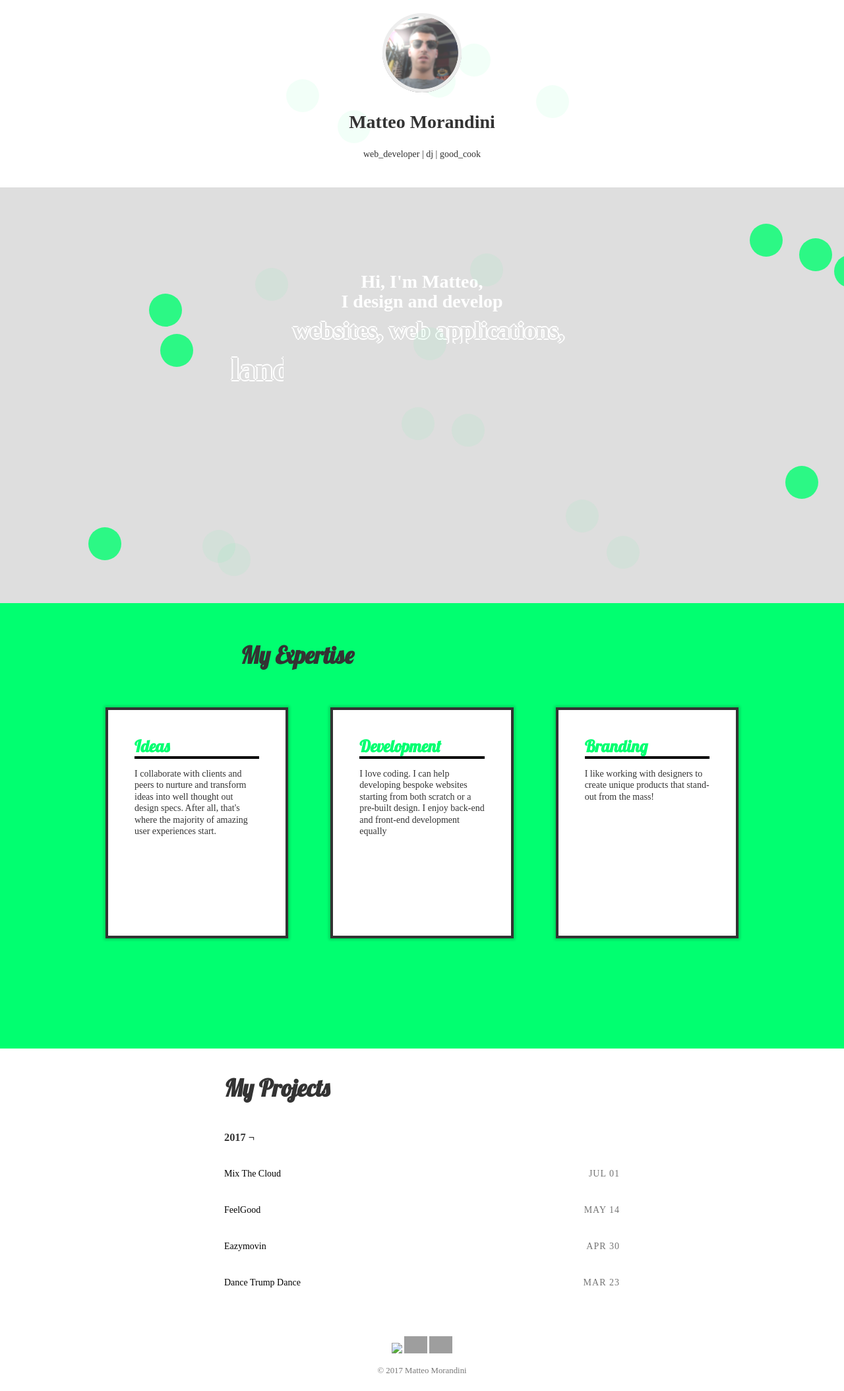
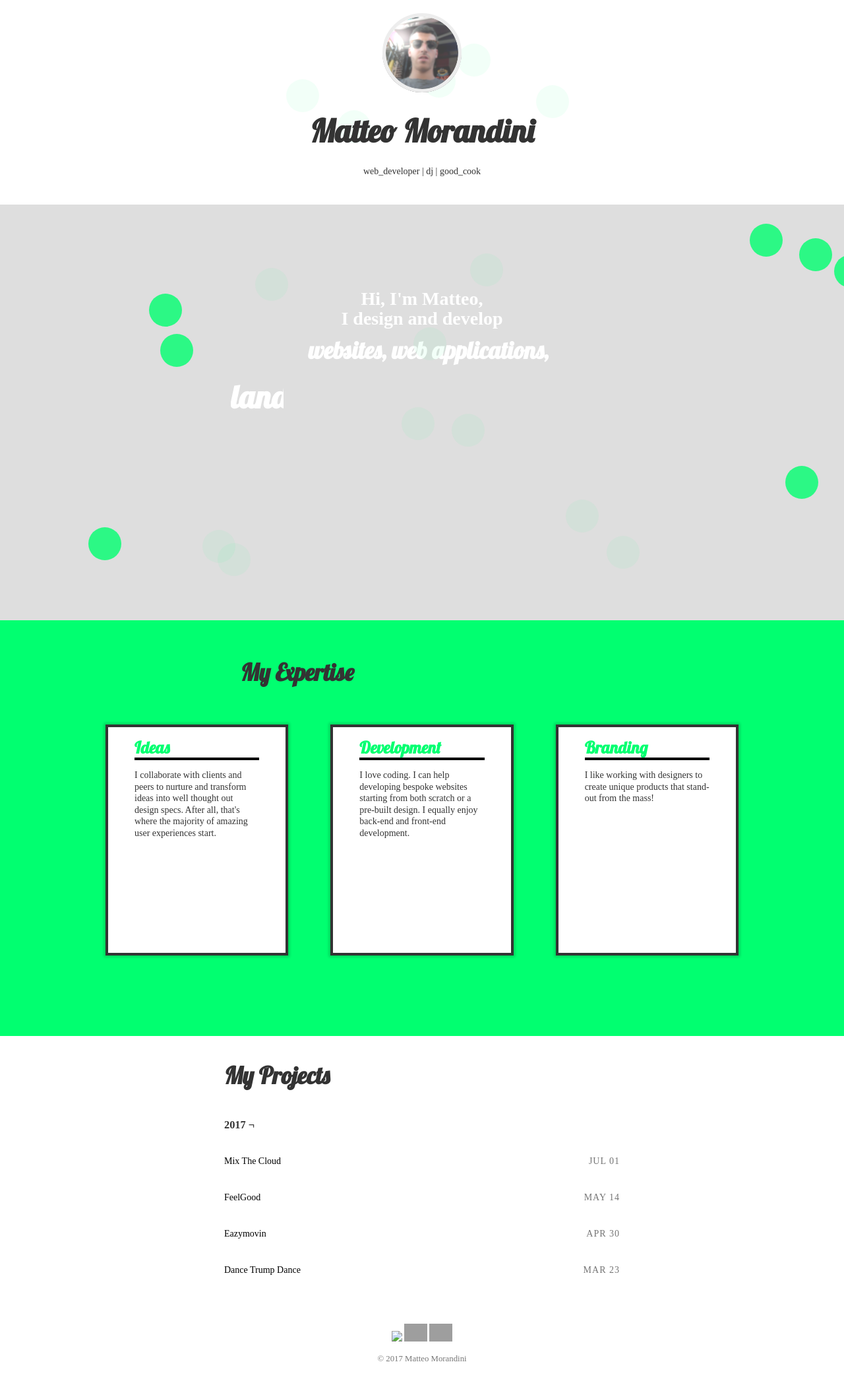
Before and after one commit to mmorandini/mmorandini.github.io, a Jekyll site: the page built from index.html, in a window 1280 px wide. Shown: the whole page at 66% size. Built offline with Jekyll 4.4.1, drawn with Linux system fonts in a browser that asks for light colours; nearby versions of some CDN libraries; grey boxes are pictures that could not be loaded.

Commit message:
adjusted boxes responsiveness

```diff
--- a/_includes/header.html
+++ b/_includes/header.html
@@ -14,7 +14,7 @@
 		</div>
 	</a>
 	<span class="logo-prompt">{{ prompt }}</span>
-  <h1>Matteo Morandini</h1>
+  <h1 class="lobster f1">Matteo Morandini</h1>
   <p class="mt0">web_developer | dj | good_cook</p>
 
 </aside>
--- a/_sass/custom.scss
+++ b/_sass/custom.scss
@@ -19,26 +19,26 @@
 }
 
 p.typer{
-	color: #dedede;
+	color: white;
   	margin: 10px 0 10px 10px;
   	white-space: nowrap;
   	overflow: hidden;
   	width: 100%;
   	animation: type 4s steps(60, end);
-  	line-height: 1.1em;
-  	text-shadow: -2px 0 white, 0 2px white, 2px 0 white, 0 -2px white;
+  	line-height: 1.3em;
+  	///text-shadow: -2px 0 white, 0 2px white, 2px 0 white, 0 -2px white;
 }
 
 p.typer2{
-	color: #dedede;
+	color: white;
 	margin: 10px 0 10px 10px;
   	white-space: nowrap;
   	overflow: hidden;
   	width: 100%;
 	animation: type2 8s steps(60, end);
 	text-align: center;
-	line-height: 1.2em;
-	text-shadow: -2px 0 white, 0 2px white, 2px 0 white, 0 -2px white;
+	line-height: 1.5em;
+	///text-shadow: -2px 0 white, 0 2px white, 2px 0 white, 0 -2px white;
 }
 .exp-section{
 	height: 70vh;
--- a/index.html
+++ b/index.html
@@ -3,27 +3,27 @@ layout: default
 ---
 <div style="height: 70vh; background-color: #dedede; width: 100%">
 	<section>
-		<h1 class="white tc m-auto pv6" style="width: 100%">Hi, I'm Matteo,<br> I design and develop<p class="f2-ns f4 typer ma0"> websites, web applications,</p><p class="typer2 f1-ns f3 ma0 m-auto">landing pages.</p></h1>
+		<h1 class="white tc m-auto pv6" style="width: 100%">Hi, I'm Matteo,<br> I design and develop<p class="f2-ns f4 typer ma0 lobster"> websites, web applications,</p><p class="typer2 f1-ns f3 ma0 m-auto lobster">landing pages.</p></h1>
 	</section>
 </div>
-<div style="width: 100%; background-color: #01FF70" class="pa4-ns pa2 vh-75-ns h-auto">
+<div style="width: 100%; background-color: #01FF70" class="pa4-ns pa2 exp-section h-auto">
 
 	<h2 class="ma0 pv4-ns section-header tl f2">My Expertise</h2>
 	<div class="exp-content m-auto">
 		<div class="fl w-third-ns w-100 pa4">
-		<div class="bg-white pa4 box shadow-1 ba bw2">
+		<div class="bg-white ph4 pv2 box shadow-1 ba bw2">
 			<h2 class="exp-header ma0 ma2-ns bb b--black bw2 lobster">Ideas</h2>
 			<p class="f6 lh-title ph2">I collaborate with clients and peers to nurture and transform ideas into well thought out design specs. After all, that's where the majority of amazing user experiences start.</p>
 		</div>
 		</div>
 		<div class="fl w-third-ns w-100 pa4">
-		<div class="bg-white pa4 box shadow-1 ba bw2">
+		<div class="bg-white ph4 pv2 box shadow-1 ba bw2">
 			<h2 class="exp-header ma0 ma2-ns bb b--black bw2 lobster">Development</h2>
-			<p class="f6 lh-title ph2">I love coding. I can help developing bespoke websites starting from both scratch or a 	pre-built design. I enjoy back-end and front-end development equally</p>
+			<p class="f6 lh-title ph2">I love coding. I can help developing bespoke websites starting from both scratch or a pre-built design. I equally enjoy back-end and front-end development.</p>
 		</div>
 		</div>
 		<div class="fl w-third-ns w-100 pa4">
-		<div class="bg-white pa4 box shadow-1 ba bw2">
+		<div class="bg-white ph4 pv2 box shadow-1 ba bw2">
 			<h2 class="exp-header ma0 ma2-ns bb b--black bw2 lobster">Branding</h2>
 			<p class="f6 lh-title ph2">I like working with designers to create unique products that stand-out from the mass!</p>
 		</div>
```
